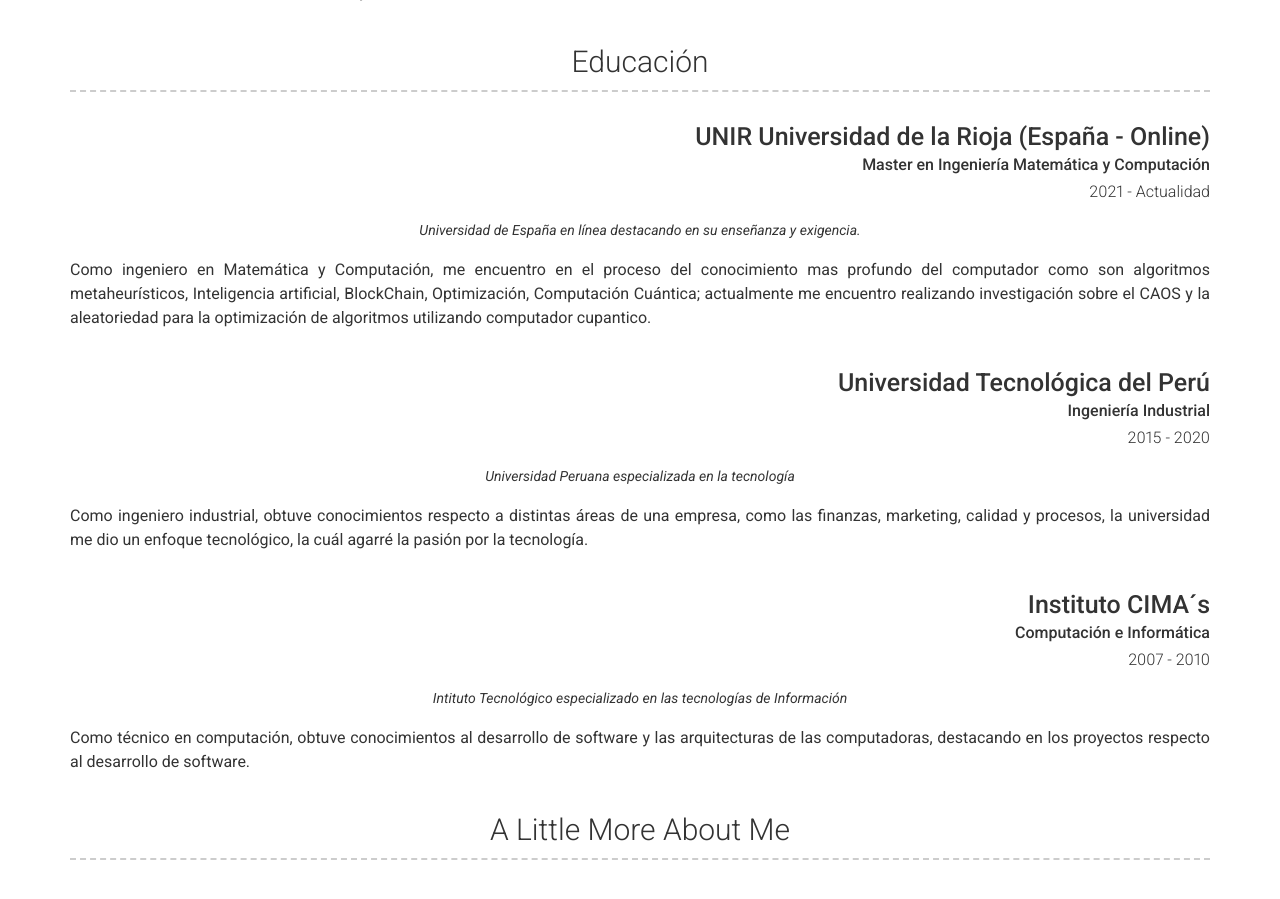
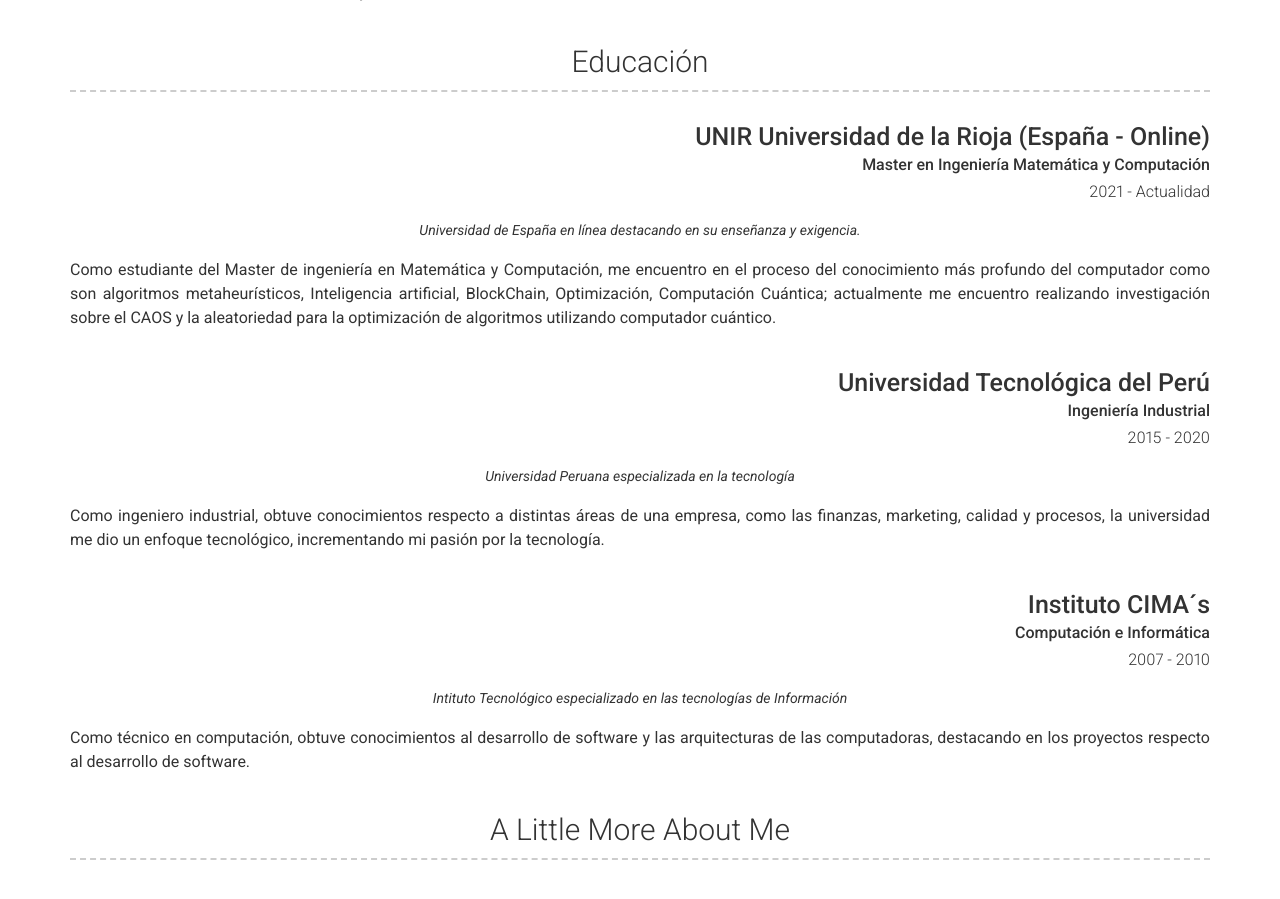
Before and after one commit to lenz90/lenz90.github.io, a Jekyll site: the page built from index.md, in a window 1280 px wide and 900 px high, scrolled down 1809 px. Built offline with Jekyll 4.4.1, drawn with Linux system fonts in a browser that asks for light colours; nearby versions of some CDN libraries.

Commit message:
initial commit

```diff
--- a/_config.yml
+++ b/_config.yml
@@ -143,7 +143,7 @@ content:
         quote: >
           Universidad de España en línea destacando en su enseñanza y exigencia.
         description: | # this will include new lines to allow paragraphs
-          Como ingeniero en Matemática y Computación, me encuentro en el proceso del conocimiento mas profundo del computador como son algoritmos metaheurísticos, Inteligencia artificial, BlockChain, Optimización, Computación Cuántica; actualmente me encuentro realizando investigación sobre el CAOS y la aleatoriedad para la optimización de algoritmos utilizando computador cupantico.
+          Como estudiante del Master de ingeniería en Matemática y Computación, me encuentro en el proceso del conocimiento más profundo del computador como son algoritmos metaheurísticos, Inteligencia artificial, BlockChain, Optimización, Computación Cuántica; actualmente me encuentro realizando investigación sobre el CAOS y la aleatoriedad para la optimización de algoritmos utilizando computador cuántico.
       - layout: top-right
         title: Universidad Tecnológica del Perú
         sub_title: Ingeniería Industrial
@@ -151,7 +151,7 @@ content:
         quote: >
           Universidad Peruana especializada en la tecnología
         description: | # this will include new lines to allow paragraphs
-          Como ingeniero industrial, obtuve conocimientos respecto a distintas áreas de una empresa, como las finanzas, marketing, calidad y procesos, la universidad me dio un enfoque tecnológico, la cuál agarré la pasión por la tecnología.
+          Como ingeniero industrial, obtuve conocimientos respecto a distintas áreas de una empresa, como las finanzas, marketing, calidad y procesos, la universidad me dio un enfoque tecnológico, incrementando mi pasión por la tecnología.
       - layout: top-right
         title: Instituto CIMA´s
         sub_title: Computación e Informática
```
